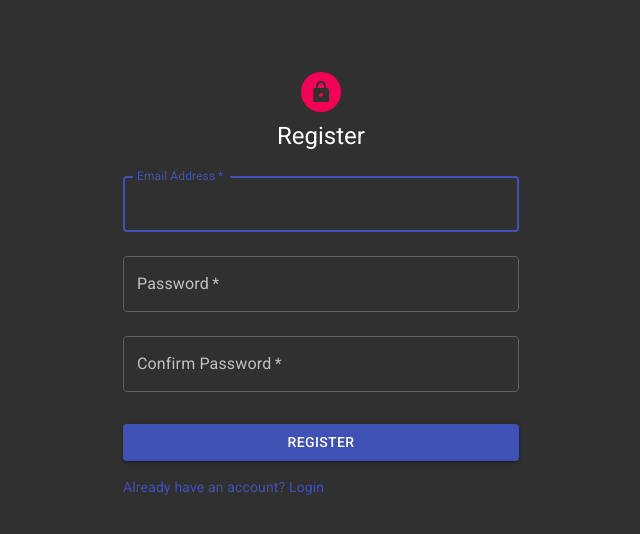
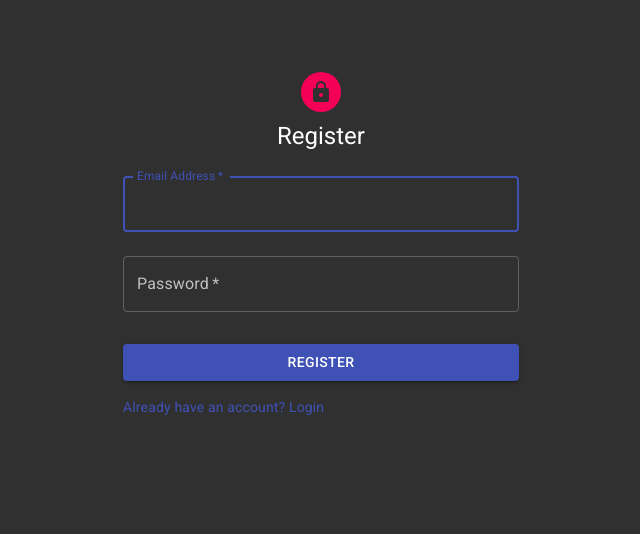
Before and after one commit to Catalin-Chiorean/react-online-test, a React (Create React App) app: page /register in a window 1280 px wide. Shown: the top 534 px of the page, without its empty margins (319-959 px from the left). Built offline with nearby package versions, Linux system fonts and the light colour scheme.

Commit message:
Rework Login

```diff
--- a/package.json
+++ b/package.json
@@ -13,6 +13,8 @@
     "axios": "^0.21.1",
     "react": "^17.0.2",
     "react-dom": "^17.0.2",
+    "react-hook-form": "^7.5.2",
+    "react-hot-toast": "^1.0.2",
     "react-redux": "^7.2.4",
     "react-router-dom": "^5.2.0",
     "react-scripts": "4.0.3",
--- a/src/index.js
+++ b/src/index.js
@@ -2,10 +2,14 @@ import React from 'react';
 import ReactDOM from 'react-dom';
 import './index.css';
 import App from './App';
+import store from './redux/store';
+import { Provider } from 'react-redux';
 
 ReactDOM.render(
   <React.StrictMode>
-    <App />
+    <Provider store={store}>
+      <App />
+    </Provider>
   </React.StrictMode>,
   document.getElementById('root')
 );
--- a/src/pages/Register.js
+++ b/src/pages/Register.js
@@ -1,10 +1,13 @@
-import React, { useState } from 'react';
+import React, { useEffect } from 'react';
 import { Avatar, Button, Container, CssBaseline } from '@material-ui/core';
 import { TextField, Link, Grid, Typography } from '@material-ui/core';
 import LockIcon from '@material-ui/icons/Lock';
 import { makeStyles } from '@material-ui/core/styles';
 import { useHistory } from 'react-router';
-import axios from 'axios';
+import { useSelector, useDispatch } from 'react-redux';
+import { useForm } from 'react-hook-form';
+import { userSelector } from '../redux/UserSlice';
+import toast from 'react-hot-toast';
 
 const useStyles = makeStyles((theme) => ({
   paper: {
@@ -28,40 +31,34 @@ const useStyles = makeStyles((theme) => ({
 export default function Register() {
   const classes = useStyles();
   const history = useHistory();
-  const [email, setEmail] = useState('');
-  const [password, setPassword] = useState('');
-  const [confirmPassword, setConfirmPassword] = useState('');
-  const [emailError, setEmailError] = useState(false);
-  const [passwordError, setPasswordError] = useState(false);
-  const [confirmPasswordError, setConfirmPasswordError] = useState(false);
+  const dispatch = useDispatch();
 
-  const handleRegister = (e) => {
-    e.preventDefault();
-    setEmailError(false);
-    setPasswordError(false);
-    setConfirmPasswordError(false);
+  const { handleSubmit } = useForm();
 
-    if (email === '') {
-      setEmailError(true);
-    }
-    if (password === '') {
-      setPasswordError(true);
-    }
-    if (confirmPassword === '' || confirmPassword !== password) {
-      setConfirmPasswordError(true);
+  const { isFetching, isSuccess, isError, errorMessage } = useSelector(
+    userSelector
+  );
+
+  const onSubmit = (data) => {
+    //dispatch(signupUser(data));
+  };
+  useEffect(() => {
+    return () => {
+      //dispatch(clearState());
+    };
+  }, []);
+
+  useEffect(() => {
+    if (isSuccess) {
+      //dispatch(clearState());
+      history.push('/');
     }
 
-    if (email && password && confirmPassword && confirmPassword === password) {
-      axios.post('http://localhost:3001/register', {email, password})
-        .then(res => {
-          console.log(res)
-        })
-        .then(() => history.push('/'))
-        .catch(err => {
-          console.log(err)
-        })
+    if (isError) {
+      toast.error(errorMessage);
+      //dispatch(clearState());
     }
-  }
+  }, [isSuccess, isError]);
 
   return (
     <Container component="main" maxWidth="xs">
@@ -73,39 +70,34 @@ export default function Register() {
         <Typography component="h1" variant="h5">
           Register
         </Typography>
-        <form className={classes.form} noValidate onSubmit={handleRegister}>
+        <form
+          className={classes.form}
+          //noValidate
+          onSubmit={handleSubmit(onSubmit)}
+          method="POST"
+        >
           <TextField
-            onChange={(e) => setEmail(e.target.value)}
+            id="email"
+            name="email"
+            type="email"
+            label="Email Address"
             variant="outlined"
             margin="normal"
+            autoComplete="email"
             required
             fullWidth
-            label="Email Address"
-            autoComplete="email"
             autoFocus
-            error={emailError}
           />
           <TextField
-            onChange={(e) => setPassword(e.target.value)}
+            id="password"
+            name="password"
+            type="password"
             variant="outlined"
             margin="normal"
+            label="Password"
+            autoComplete="current-password"
             required
             fullWidth
-            label="Password"
-            type="password"
-            autoComplete="current-password"
-            error={passwordError}
-          />
-          <TextField
-            onChange={(e) => setConfirmPassword(e.target.value)}
-            variant="outlined"
-            margin="normal"
-            required
-            fullWidth
-            label="Confirm Password"
-            type="password"
-            autoComplete="current-password"
-            error={confirmPasswordError}
           />
           <Button
             type="submit"
--- /dev/null
+++ b/src/redux/UserSlice.js
@@ -0,0 +1,19 @@
+import { createSlice, createAsyncThunk } from '@reduxjs/toolkit';
+export const userSlice = createSlice({
+  name: 'user',
+  initialState: {
+    username: '',
+    email: '',
+    isFetching: false,
+    isSuccess: false,
+    isError: false,
+    errorMessage: '',
+  },
+  reducers: {
+      // Reducer comes here
+  },
+  extraReducers: {
+       // Extra reducer comes here
+  },
+});
+export const userSelector = (state) => state.user;
--- /dev/null
+++ b/src/redux/store.js
@@ -0,0 +1,7 @@
+import { configureStore } from '@reduxjs/toolkit';
+import { userSlice } from './UserSlice';
+export default configureStore({
+  reducer: {
+    user: userSlice.reducer,
+  },
+});
```
Also changed, not shown: 1 other file (tests, documents, lock files or other folders).
